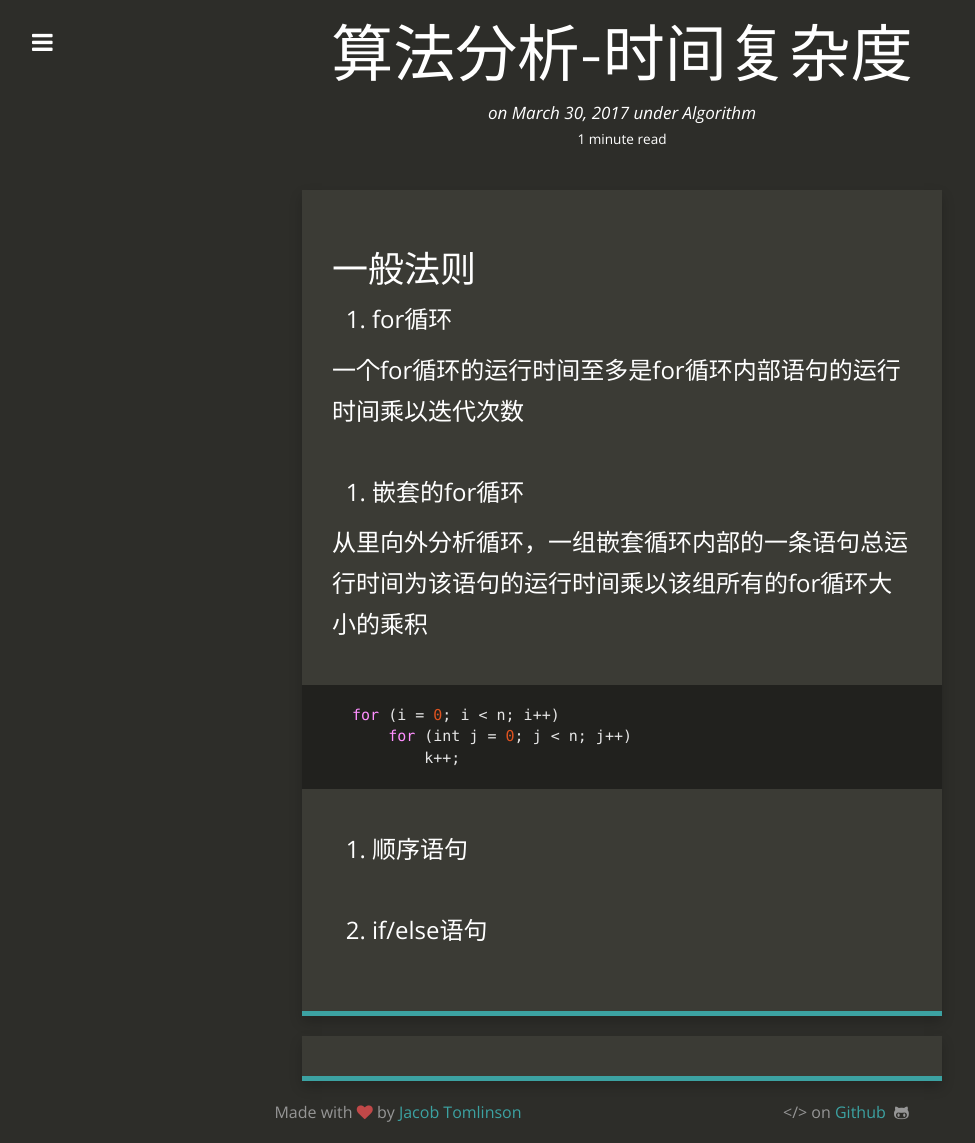
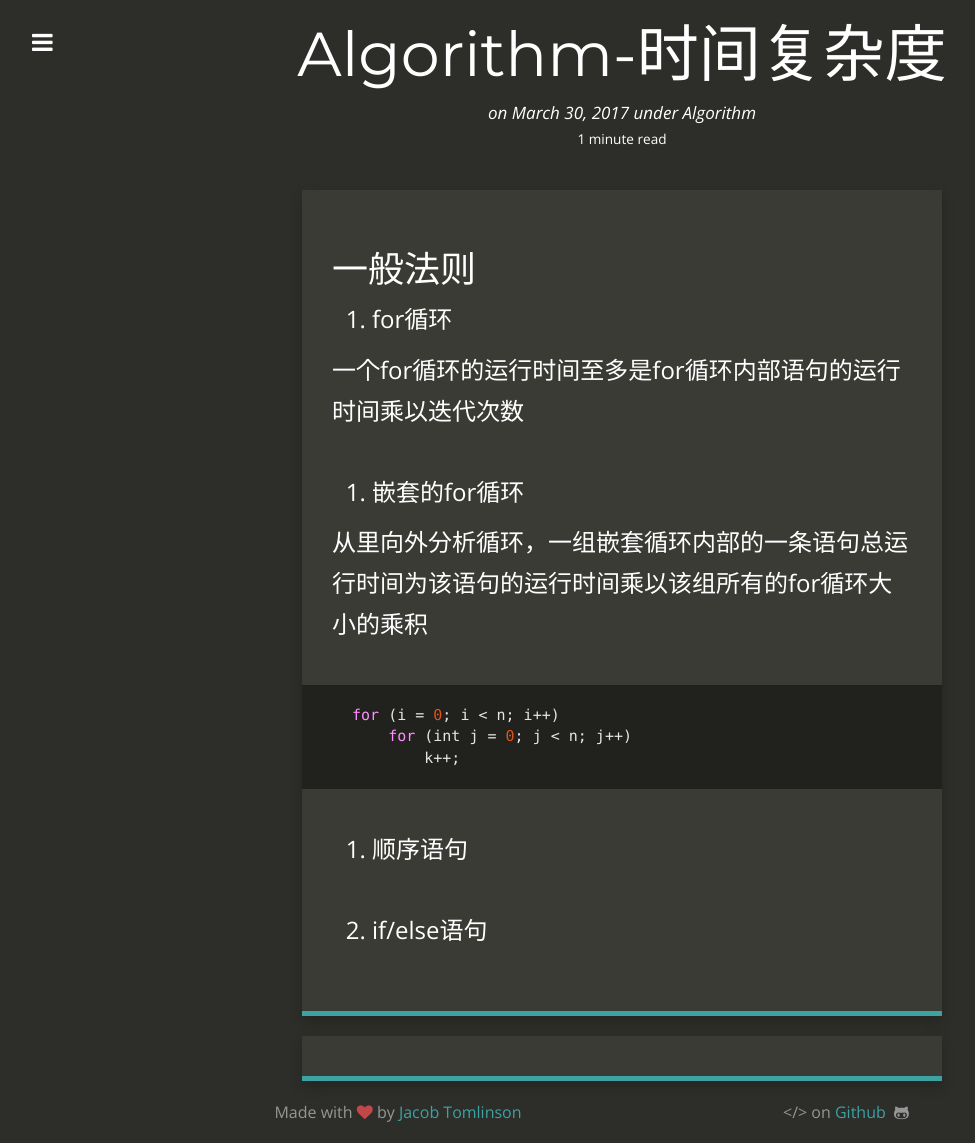
Before and after one commit to SilverW0o0W/Blog, a Jekyll site: the page built from _posts/2017-03-30-Algorithm-1.md, in a window 1280 px wide. Shown: the whole page, without its empty margins (18-993 px from the left). Built offline with Jekyll 4.4.1, drawn with Linux system fonts in a browser that asks for light colours.

Commit message:
Not fix, see you tomorrow

```diff
--- a/_posts/2017-03-30-Algorithm-1.md
+++ b/_posts/2017-03-30-Algorithm-1.md
@@ -1,6 +1,6 @@
 ---
 layout:     post
-title:      算法分析-时间复杂度
+title:      Algorithm-时间复杂度
 date:       2017-03-30 22:30:00
 categories: Algorithm
 ---
```
